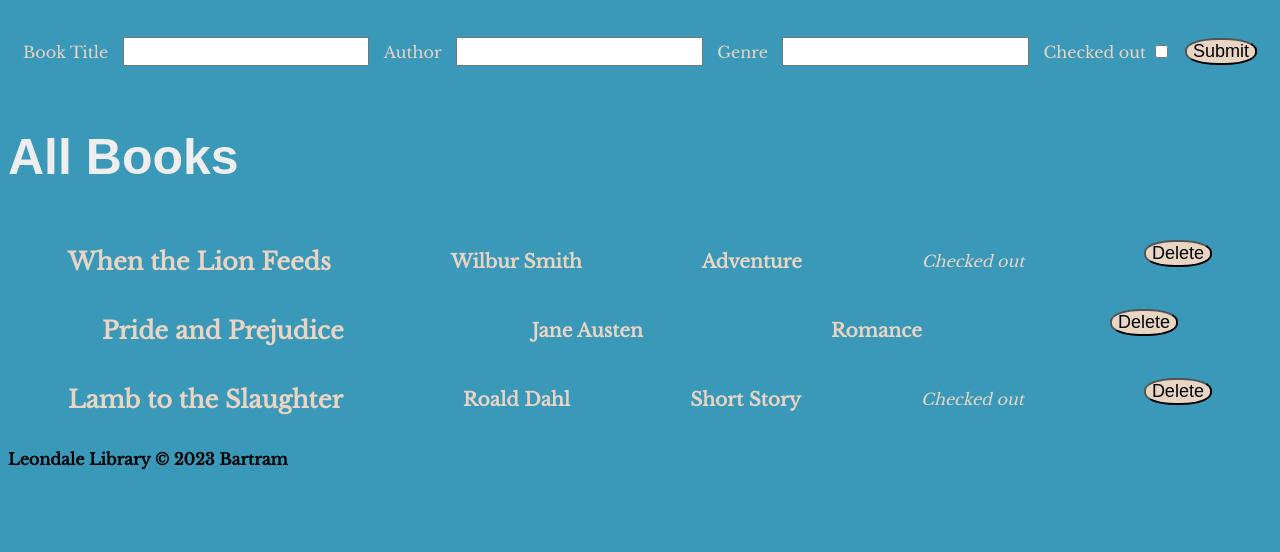
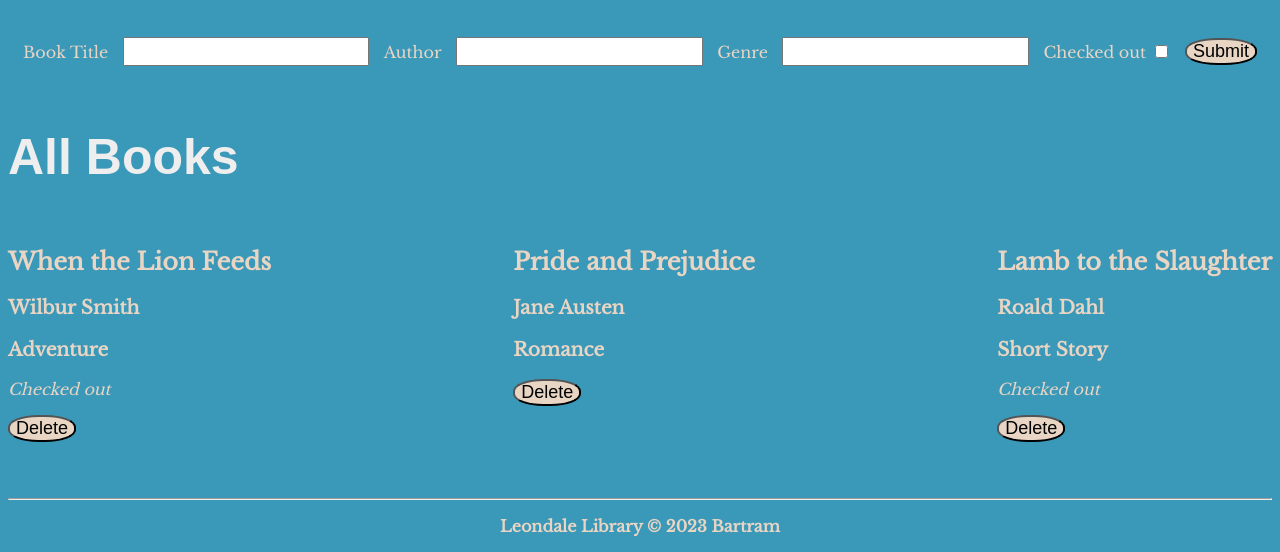
Before and after one commit to SdcBartram/Flask_app_library_w3d5, a Flask app: page /books in a window 1280 px wide. Shown: the part 332-884 px from the top of the page. Before the commit the page ends 802 px from the top, so only its background shows below. Run offline with Flask 3, Linux system fonts and the light colour scheme; some web fonts are replaced.

Commit message:
css additions

```diff
--- a/static/main.css
+++ b/static/main.css
@@ -48,11 +48,12 @@ h1 {
     padding: 5px;
 }
 
-.book_container div {
+.book_container {
     color: #E8D5C4;
     display: flex;
     flex-wrap: wrap;
-    justify-content: space-around;
+    justify-content: space-between;
+    padding-bottom:2rem;
 }
 
 .submit_button {
@@ -70,13 +71,16 @@ body a:hover {
     font-size: larger;
 }
 
-.book {
+/* .book {
     color: #E8D5C4;
-    display: flex;
-    justify-content: space-between;
+    display:flex;
+    /* flex-wrap: wrap; */
+    /* justify-content: space-between;
     align-items: center;
-}
+    padding-bottom:2rem; */
+/* } */
 
 footer {
-
+    color: #E8D5C4;
+    text-align: center;
 }
--- a/templates/base.jinja
+++ b/templates/base.jinja
@@ -22,6 +22,8 @@
       {% block content %}
       {% endblock %}
 
+  <hr>
+
   <footer>
     <p><strong> Leondale Library &copy; 2023 Bartram</strong></p>
   </footer>
```
